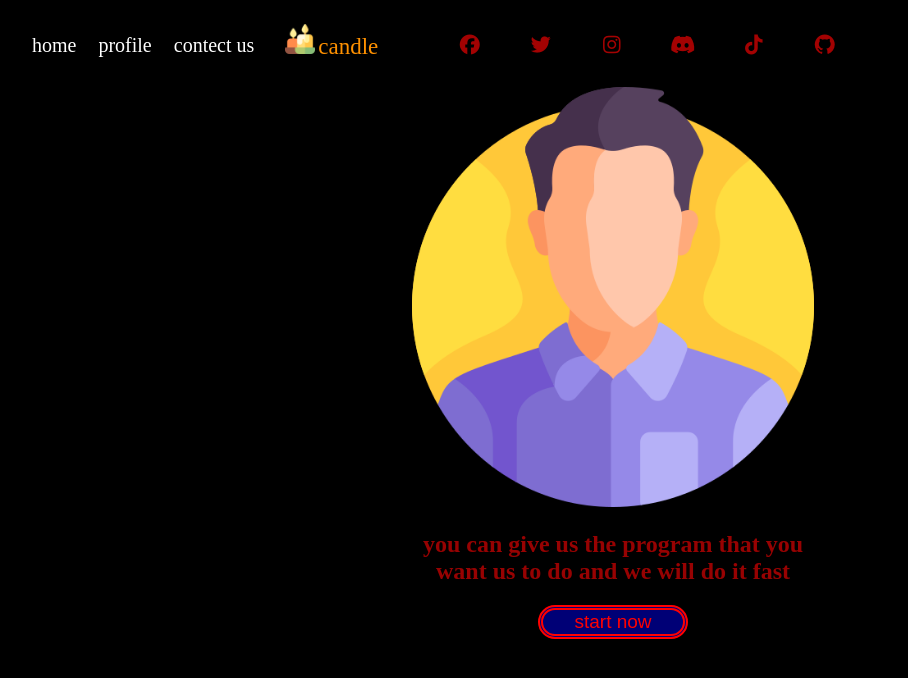
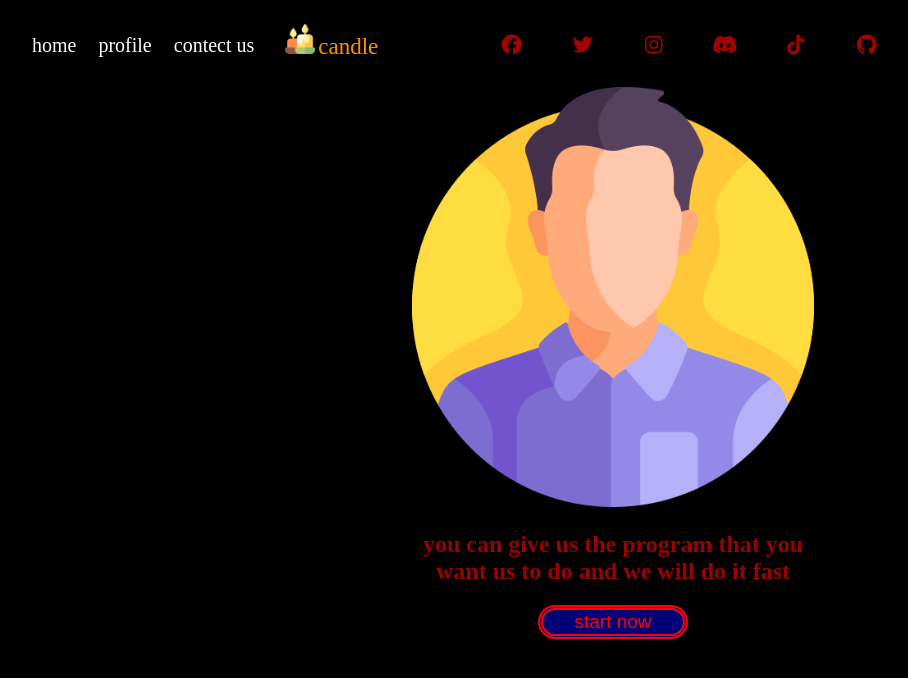
Before and after one commit to F1RE88/candle, a plain HTML site: page index.html in a window 1280 px wide. Shown: the whole page, without its empty margins (27-935 px from the left). Drawn offline with Linux system fonts and the light colour scheme.

Commit message:
Update index.html

```diff
--- a/index.html
+++ b/index.html
@@ -62,7 +62,7 @@ li{
     cursor: pointer;
 }
 .m{
-  padding-left: 42g0px;
+  padding-left: 42px;
 }
     </style>
 </head>
```
